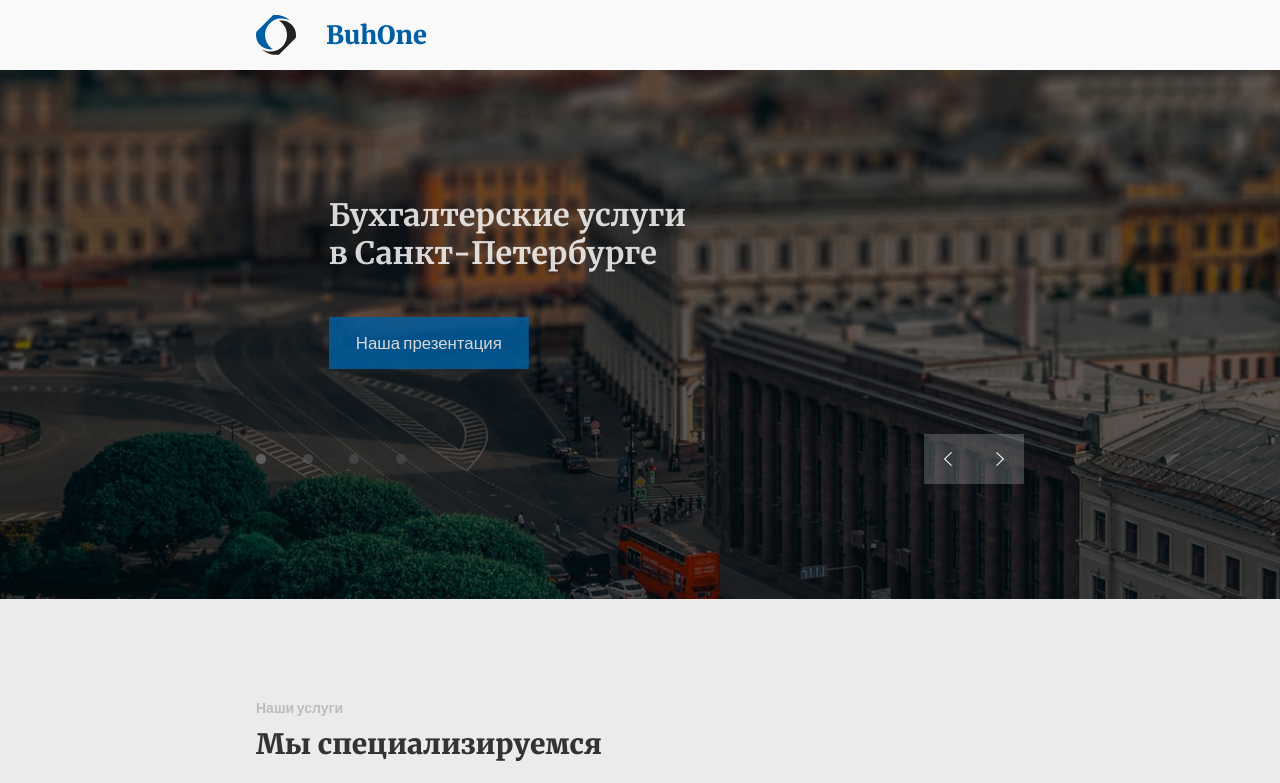
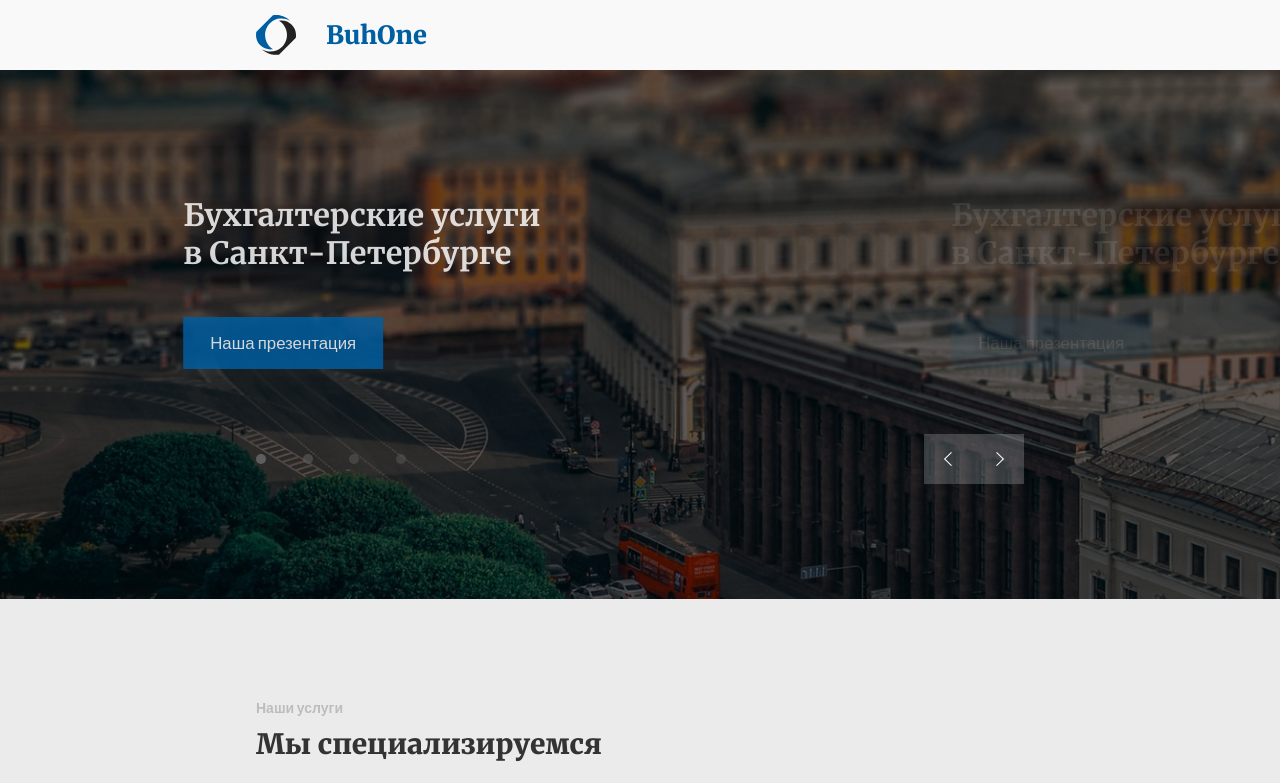
Before and after one commit to B100D3d/it-group-test, a React (Create React App) app: page / in a window 1280 px wide. Shown: the top 783 px of the page. Built offline with nearby package versions, Linux system fonts and the light colour scheme.

Commit message:
fix: slider animations

```diff
--- a/src/components/Slider/Slider.tsx
+++ b/src/components/Slider/Slider.tsx
@@ -23,8 +23,8 @@ const Slider: React.FunctionComponent<SliderProps> = ({
     className,
     navigationColor,
     navigationActiveColor,
-    animationNextClassNames = "fade-right-slide",
-    animationPrevClassNames = "fade-left-slide",
+    animationNextClassNames = "fade-left-slide",
+    animationPrevClassNames = "fade-right-slide",
     animationTimeout = 1000,
 }) => {
     const [item, next, prev, to, index] = useSliderItem(
```
